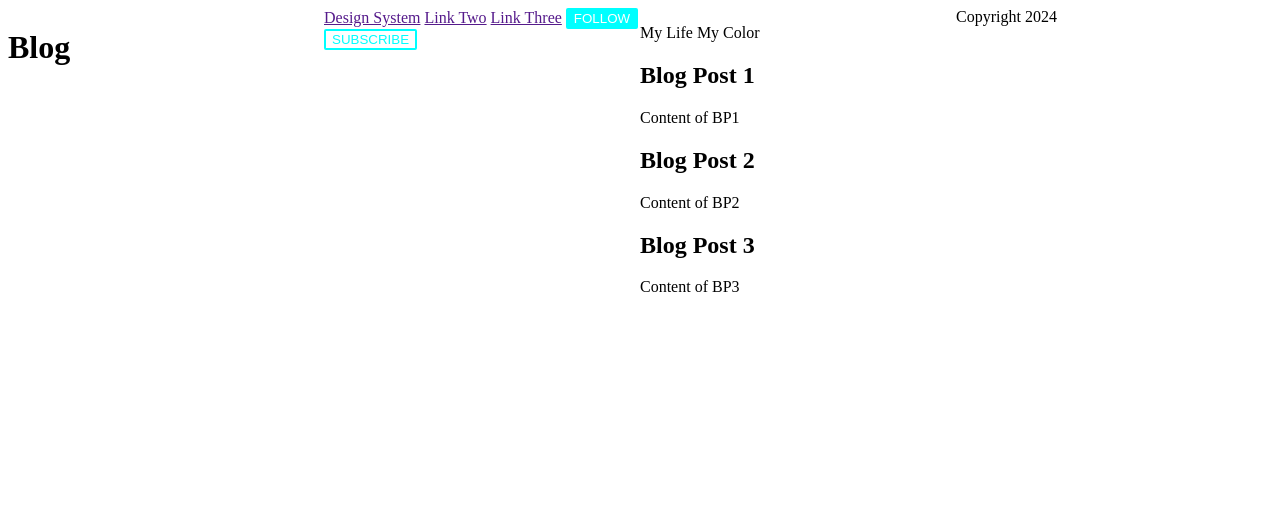
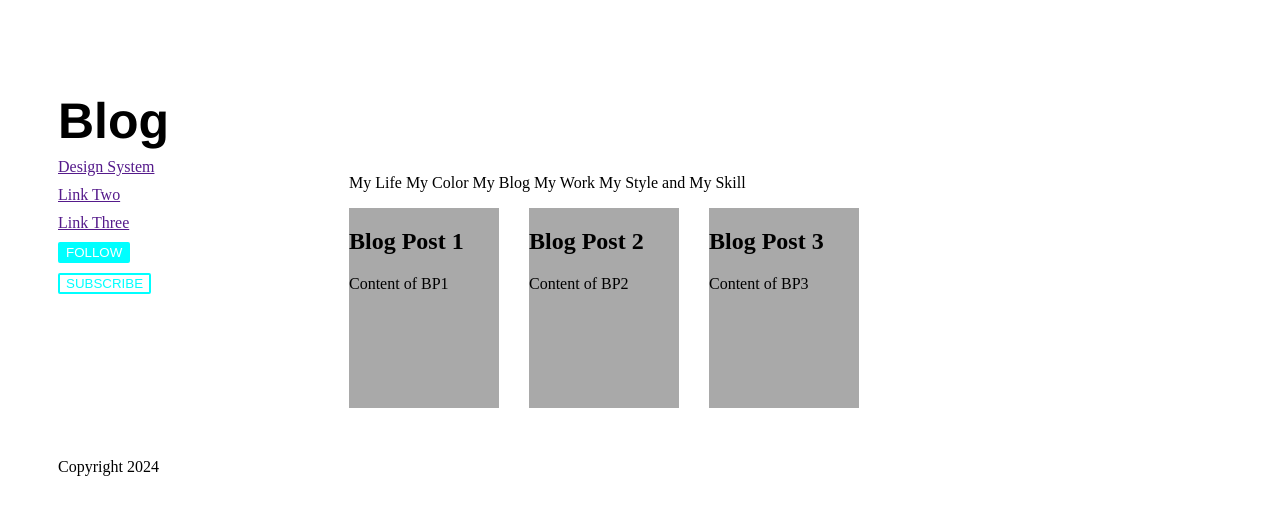
Before and after one commit to VuongNguyen2393/PersonalBlogWebsite, a plain HTML site: page index.html in a window 1280 px wide. Drawn offline with Linux system fonts and the light colour scheme.

Commit message:
Update format

```diff
--- a/css/HomePage.css
+++ b/css/HomePage.css
@@ -1,7 +1,19 @@
 .container{
     display:grid;
     grid-template-columns: repeat(4,1fr);
-    grid-template-rows: repeat(3,1fr);
+    grid-template-rows: 100px 300px 1fr;
+    grid-template-areas:
+    "hd hd hd hd hd hd hd hd"
+    "sb ct ct ct ct ct ct ct"
+    "ft ft ft ft ft ft ft ft";
+    padding: 50px;
+}
+
+.main{
+    display: flex;
+    flex-direction: row;
+    align-items: flex-start;
+    gap: 30px;
 }
 
 #follow{
@@ -17,3 +29,32 @@
     color: aqua;
     border-radius:  2px;
 }
+
+.box_main{
+    height: 200px;
+    width: 150px;
+    background-color: darkgray;
+}
+
+.header{
+    grid-area: hd;
+    font-size: 25px;
+    font-family: 'Franklin Gothic Medium', 'Arial Narrow', Arial, sans-serif;
+}
+
+.sidebar{
+    grid-area: sb;
+    display: flex;
+    flex-direction: column;
+    align-items: baseline;
+    justify-content: flex-start;
+    gap: 10px
+}
+
+.content{
+    grid-area: ct;
+}
+
+.footer{
+    grid-area: ft;
+}
--- a/index.html
+++ b/index.html
@@ -19,18 +19,20 @@
                 <button id="subcribe">SUBSCRIBE</button>
             </div>
             <div class="content box">
-                <p>My Life My Color</p>
-                <div class="post1 box">
+                <p>My Life My Color My Blog My Work My Style and My Skill</p>
+                <div class="main">
+                    <div class="post1 box_main">
                         <h2>Blog Post 1</h2>
                         <p>Content of BP1</p>
                     </div>
-                <div class="post2 box">
+                    <div class="post2 box_main">
                         <h2>Blog Post 2</h2>
                         <p>Content of BP2</p>
                     </div>
-                <div class="post1 box">
+                    <div class="post1 box_main">
                         <h2>Blog Post 3</h2>
                         <p>Content of BP3</p>
+                    </div>
                 </div>
             </div>
             <div class="footer box">
```
Lines whose indentation alone changed are shown as unchanged.
